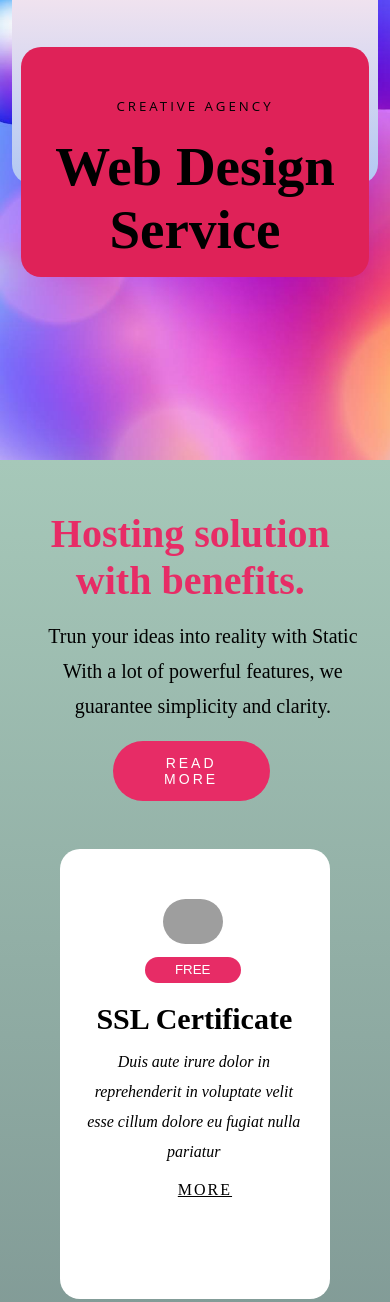
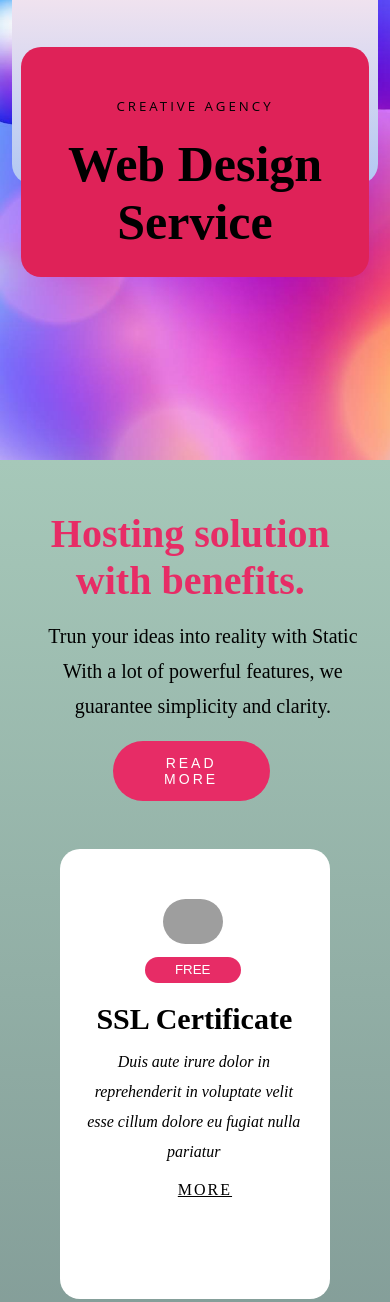
Before and after one commit to Muhammad-Yaseen-12/Assignment16, a plain HTML site: page index.html in a window 390 px wide. Shown: the part 200-1502 px from the top of the page. Drawn offline with Linux system fonts and the light colour scheme; grey boxes are pictures that could not be loaded.

Commit message:
Assignment16

```diff
--- a/style.css
+++ b/style.css
@@ -371,9 +371,15 @@ p {
     .main {
         margin: auto;
         width: 100%;
-        height: 300vh;
+        height: 320vh;
         background: linear-gradient(#a6c8b9, #3c4454);
     }
+    h1 {
+    width: auto;
+    font-size: 50px;
+    text-align: center;
+    margin-top: 70px;
+}
 
     h2 {
         text-align: center;
```
